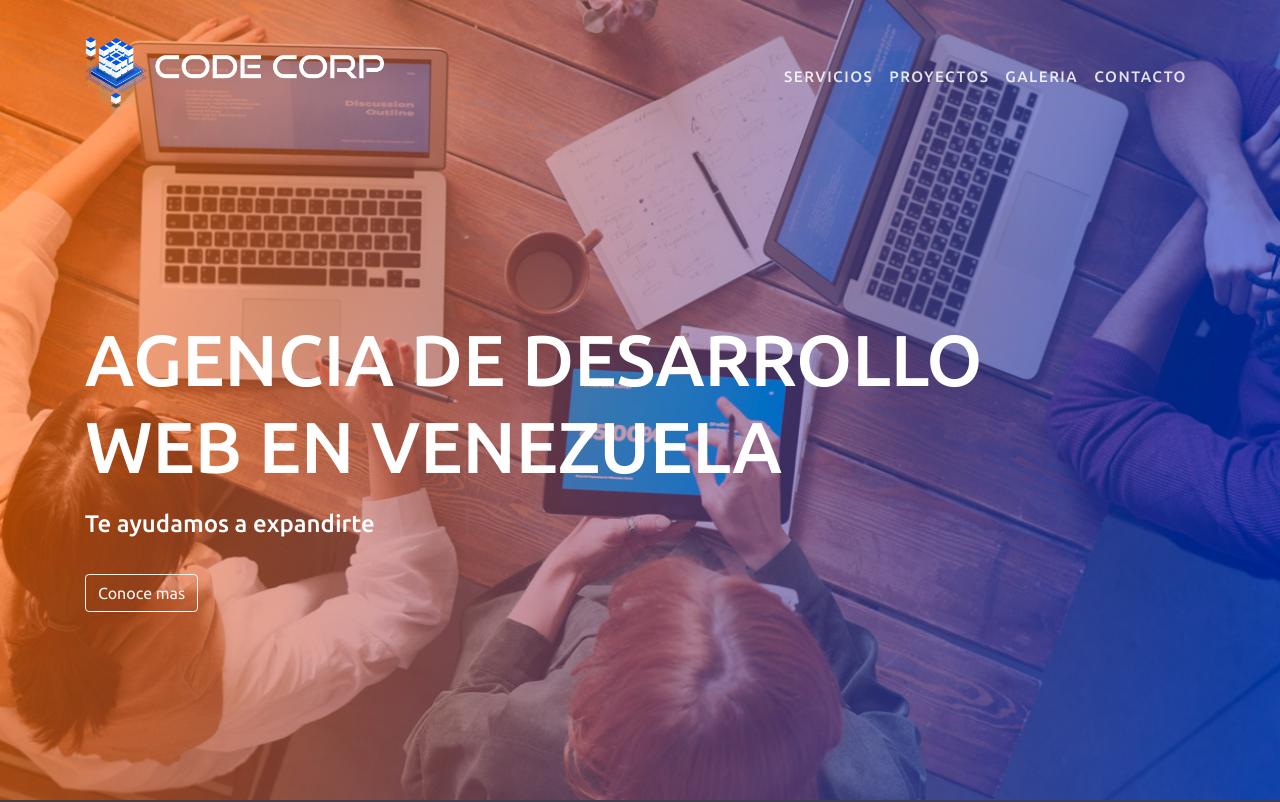
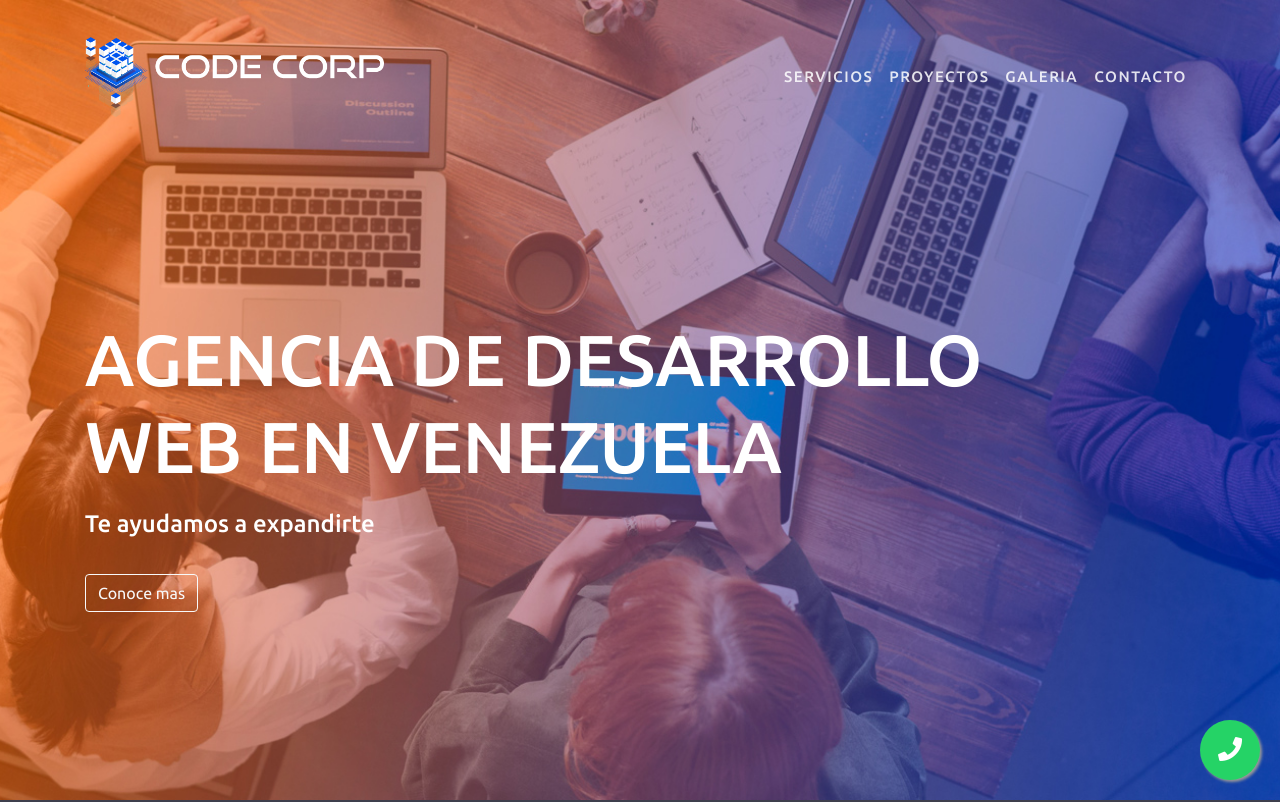
Before and after one commit to codecorp-ve/codecorp-ve.github.io, a plain HTML site: page index.html in a window 1280 px wide. Shown: the top 802 px of the page. Drawn offline with Linux system fonts and the light colour scheme.

Commit message:
Se agrego Boton Whatsapp

```diff
--- a/css/main.css
+++ b/css/main.css
@@ -198,3 +198,19 @@ a.credit {
 .da-section {
   padding: 100px 0;
 }
+
+.whatsapp-button {
+  position: fixed;
+  bottom: 20px;
+  right: 20px;
+  background-color: #25d366;
+  color: white;
+  border-radius: 50%;
+  width: 60px;
+  height: 60px;
+  text-align: center;
+  line-height: 60px;
+  font-size: 24px;
+  box-shadow: 2px 2px 3px #999;
+  z-index: 999;
+}
--- a/index.html
+++ b/index.html
@@ -29,6 +29,9 @@
     </noscript>
   </head>
   <body id="top">
+    <a href="https://api.whatsapp.com/send?phone=584120865913&text=Hola,%20quiero%20más%20información" target="_blank" class="whatsapp-button">
+      <i class="fas fa-phone"></i>
+    </a>
     <header class="d-flex flex-column">
       <div class="container pt-4">
         <nav class="navbar navbar-expand-lg navbar-dark bg-transparent px-0">
```
